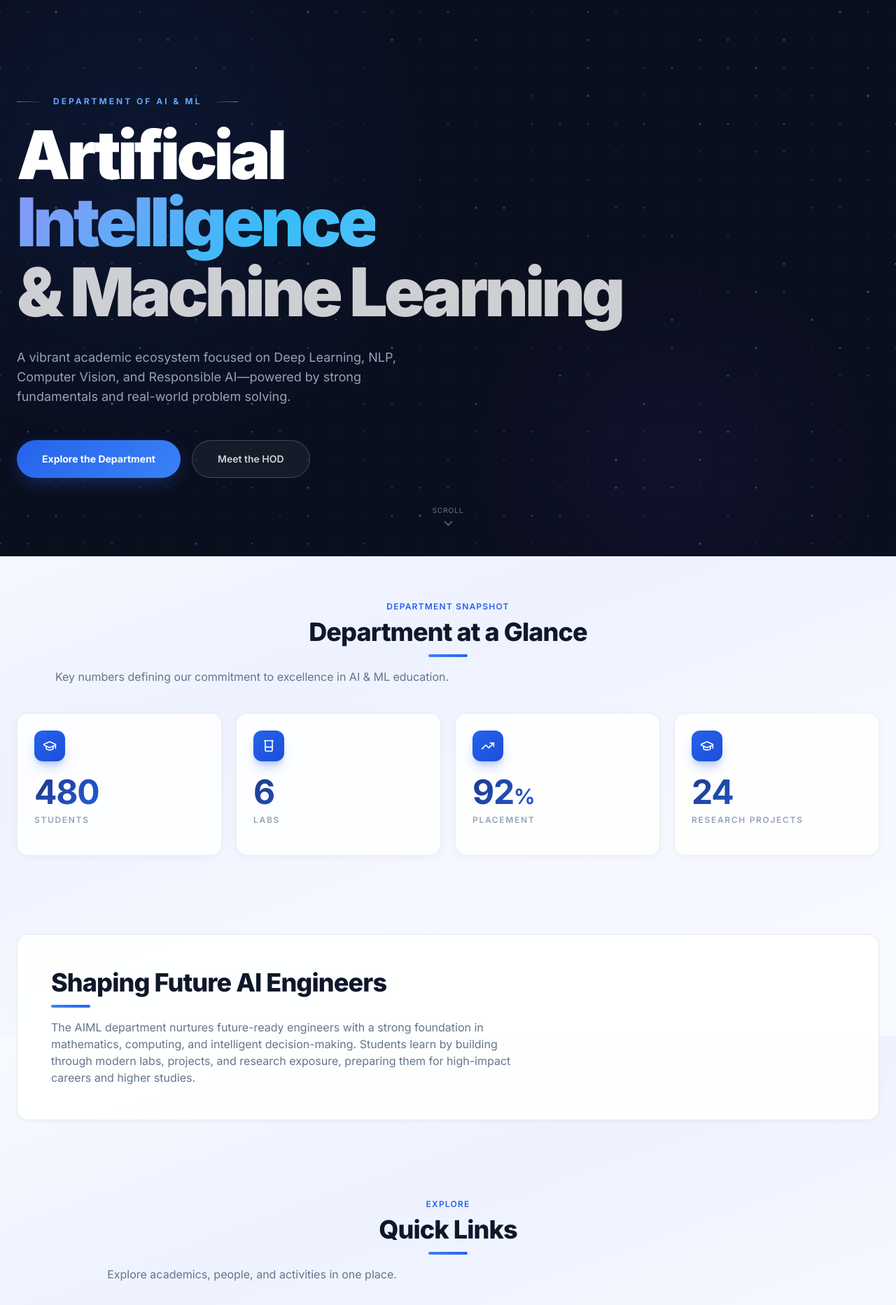
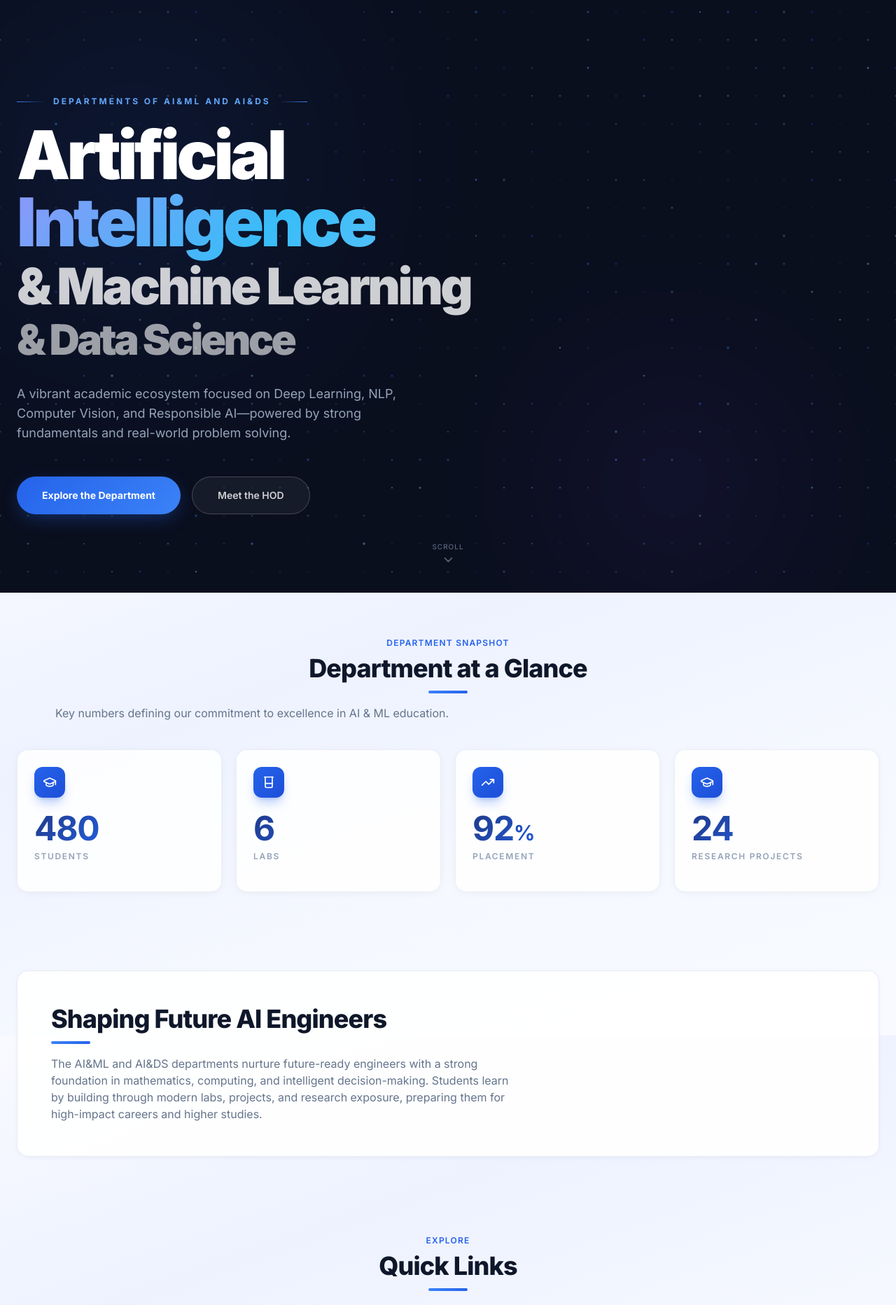
Before and after one commit to AntoJenishia/aiml-rit, a Next.js app: page / in a window 1280 px wide. Shown: the part 120-1985 px from the top of the page at 70% size. Built offline with nearby package versions, Linux system fonts and the light colour scheme.

Commit message:
content: update hero text and quicklinks to include both AI&ML and AI&DS departments

```diff
--- a/src/components/HeroSection.tsx
+++ b/src/components/HeroSection.tsx
@@ -53,7 +53,7 @@ export default function HeroSection({
           style={{ animationDelay: "0ms" }}
         >
           <span className="inline-block h-px w-10 bg-gradient-to-r from-blue-500 to-transparent" />
-          Department of AI &amp; ML
+          Departments of AI&ML and AI&DS
           <span className="inline-block h-px w-10 bg-gradient-to-l from-blue-500 to-transparent" />
         </p>
 
@@ -67,10 +67,14 @@ export default function HeroSection({
           <span className="hero-gradient-text">Intelligence</span>
         </h1>
         <h2
-          className="hero-fadein mt-1 text-4xl font-black leading-[1.06] tracking-tighter text-white/80 sm:text-6xl lg:text-7xl xl:text-8xl"
+          className="hero-fadein mt-2 text-3xl font-black leading-[1.1] tracking-tighter text-white/80 sm:text-5xl lg:text-6xl xl:text-7xl"
           style={{ animationDelay: "280ms" }}
         >
           &amp; Machine Learning
+          <br />
+          <span className="text-white/60 text-2xl sm:text-4xl lg:text-5xl xl:text-6xl inline-block mt-1">
+            &amp; Data Science
+          </span>
         </h2>
 
         {/* Sub-text */}
--- a/src/data/quickLinks.ts
+++ b/src/data/quickLinks.ts
@@ -42,7 +42,7 @@ export const navLinks: NavLink[] = [
 ];
 
 export const homeData: HomeData = {
-  heroTitle: "Artificial Intelligence & Machine Learning",
+  heroTitle: "Artificial Intelligence & Machine Learning and Data Science",
   heroSubtitle:
     "A vibrant academic ecosystem focused on Deep Learning, NLP, Computer Vision, and Responsible AI—powered by strong fundamentals and real-world problem solving.",
   primaryCtaText: "Explore the Department",
@@ -51,7 +51,7 @@ export const homeData: HomeData = {
   secondaryCtaHref: "/hod",
   introTitle: "Shaping Future AI Engineers",
   introText:
-    "The AIML department nurtures future-ready engineers with a strong foundation in mathematics, computing, and intelligent decision-making. Students learn by building through modern labs, projects, and research exposure, preparing them for high-impact careers and higher studies.",
+    "The AI&ML and AI&DS departments nurture future-ready engineers with a strong foundation in mathematics, computing, and intelligent decision-making. Students learn by building through modern labs, projects, and research exposure, preparing them for high-impact careers and higher studies.",
   quickLinksTitle: "Quick Links",
   quickLinksSubtitle: "Explore academics, people, and activities in one place."
 };
@@ -59,7 +59,7 @@ export const homeData: HomeData = {
 export const quickLinks: QuickLinkItem[] = [
   {
     icon: Info,
-    label: "About AIML",
+    label: "About Departments",
     href: "/about",
     description: "Vision, mission, programme outcomes, and department overview."
   },
@@ -96,7 +96,7 @@ export const quickLinks: QuickLinkItem[] = [
 ];
 
 export const footerData: FooterData = {
-  departmentName: "AIML Department",
+  departmentName: "Departments of AI&ML and AI&DS",
   tagline: "Building intelligent systems, shaping responsible innovators.",
   quickLinksTitle: "Quick Links",
   contactTitle: "Contact Us",
```
